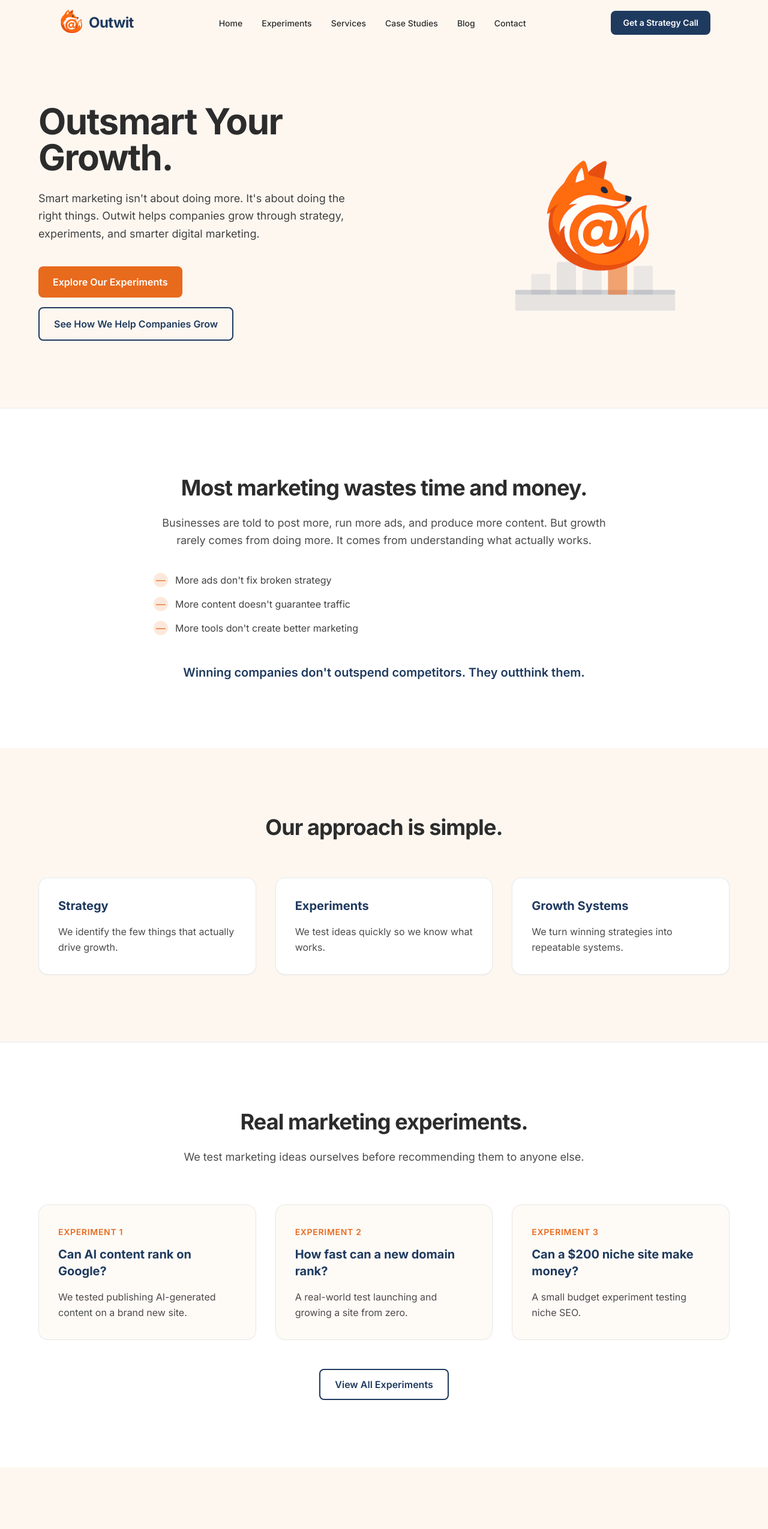
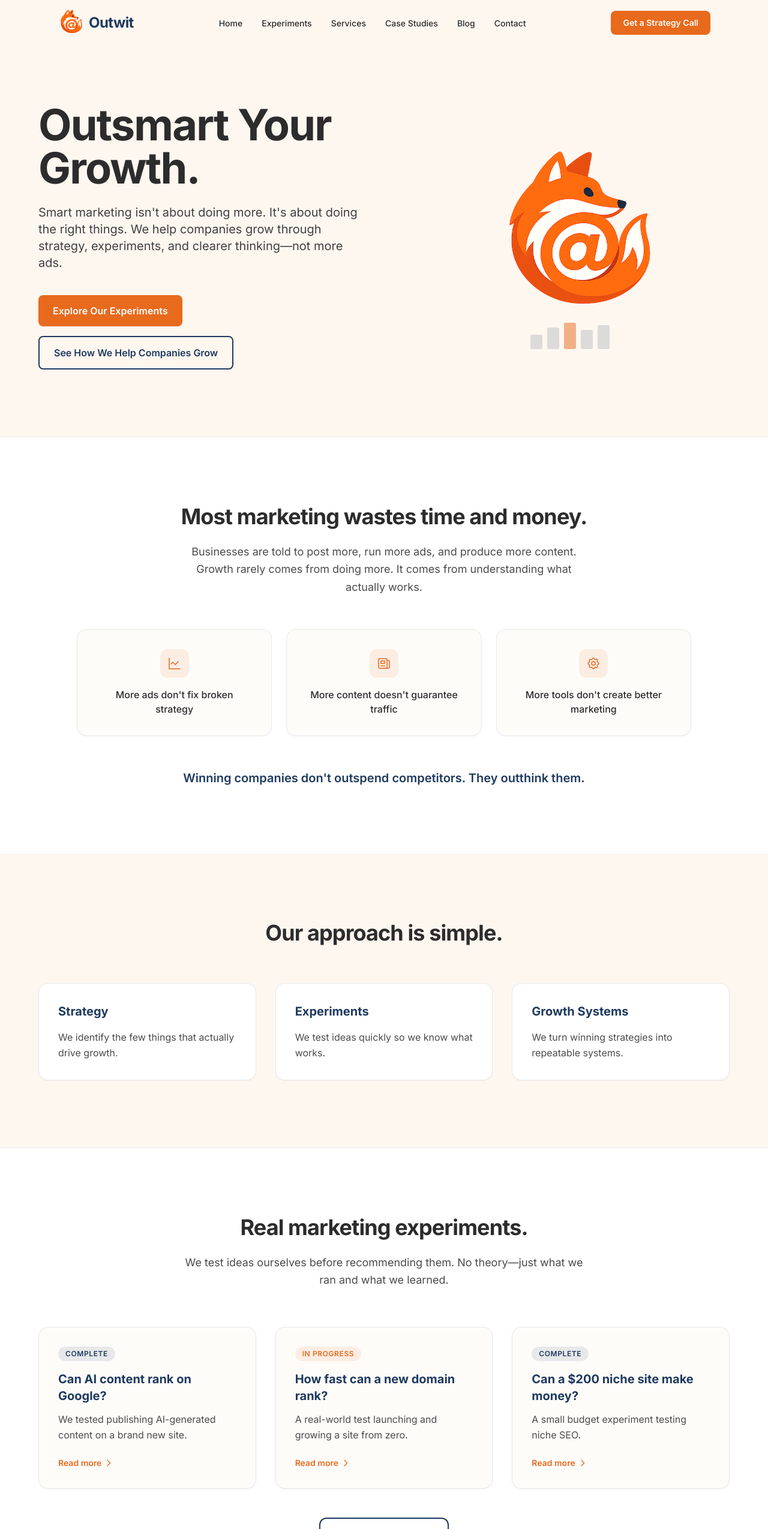
Before and after one commit to travisgoldston/outwit, a Next.js app: page / in a window 1280 px wide. Shown: the top 2549 px of the page at 60% size. Built offline with nearby package versions, Linux system fonts and the light colour scheme.

Commit message:
Update Navbar and Hero components for improved styling and content clarity; enhance visual elements in HeroVisual and adjust layout in Problem and Services components. Refactor Experiments and CaseStudies for better structure and readability, and update FinalCta and Footer for consistent design.

```diff
--- a/components/Experiments.tsx
+++ b/components/Experiments.tsx
@@ -3,18 +3,25 @@ import Link from "next/link";
 const experiments = [
   {
     title: "Can AI content rank on Google?",
-    summary:
-      "We tested publishing AI-generated content on a brand new site.",
+    summary: "We tested publishing AI-generated content on a brand new site.",
+    status: "Complete" as const,
   },
   {
     title: "How fast can a new domain rank?",
     summary: "A real-world test launching and growing a site from zero.",
+    status: "In Progress" as const,
   },
   {
     title: "Can a $200 niche site make money?",
     summary: "A small budget experiment testing niche SEO.",
+    status: "Complete" as const,
   },
 ];
+
+const statusStyles: Record<string, string> = {
+  Complete: "bg-strategy-navy/10 text-strategy-navy",
+  "In Progress": "bg-fox-orange/10 text-fox-orange",
+};
 
 export default function Experiments() {
   return (
@@ -24,31 +31,41 @@ export default function Experiments() {
           Real marketing experiments.
         </h2>
         <p className="mx-auto mt-6 max-w-2xl text-center text-lg leading-relaxed text-deep-gray/85">
-          We test marketing ideas ourselves before recommending them to anyone
-          else.
+          We test ideas ourselves before recommending them. No theory—just what we ran and what we learned.
         </p>
         <div className="mt-16 grid gap-8 sm:grid-cols-3">
-          {experiments.map((exp, i) => (
+          {experiments.map((exp) => (
             <article
               key={exp.title}
-              className="rounded-2xl border border-strategy-navy/10 bg-cream/50 p-8 transition-all duration-300 hover:border-fox-orange/30 hover:shadow-md"
+              className="flex flex-col rounded-2xl border border-strategy-navy/10 bg-cream/40 p-8 shadow-sm transition-all duration-300 hover:border-fox-orange/20 hover:shadow-md"
             >
-              <span className="text-sm font-semibold uppercase tracking-wider text-fox-orange">
-                Experiment {i + 1}
+              <span
+                className={`inline-flex w-fit rounded-full px-3 py-1 text-xs font-semibold uppercase tracking-wider ${statusStyles[exp.status] ?? "bg-deep-gray/10 text-deep-gray"}`}
+              >
+                {exp.status}
               </span>
-              <h3 className="mt-3 text-xl font-bold text-strategy-navy">
+              <h3 className="mt-4 text-xl font-bold text-strategy-navy">
                 {exp.title}
               </h3>
-              <p className="mt-4 leading-relaxed text-deep-gray/85">
+              <p className="mt-3 flex-1 leading-relaxed text-deep-gray/85">
                 {exp.summary}
               </p>
+              <Link
+                href="#blog"
+                className="mt-6 inline-flex items-center text-sm font-semibold text-fox-orange transition-colors hover:text-fox-orange/80"
+              >
+                Read more
+                <svg className="ml-1 h-4 w-4" fill="none" viewBox="0 0 24 24" stroke="currentColor" strokeWidth={2} aria-hidden>
+                  <path strokeLinecap="round" strokeLinejoin="round" d="M9 5l7 7-7 7" />
+                </svg>
+              </Link>
             </article>
           ))}
         </div>
         <div className="mt-12 flex justify-center">
           <Link
             href="#blog"
-            className="inline-flex items-center rounded-lg border-2 border-strategy-navy px-6 py-3 text-base font-semibold text-strategy-navy transition-all hover:bg-strategy-navy hover:text-white"
+            className="inline-flex items-center justify-center rounded-xl border-2 border-strategy-navy px-6 py-3.5 text-base font-semibold text-strategy-navy transition-all hover:bg-strategy-navy hover:text-white"
           >
             View All Experiments
           </Link>
--- a/components/Hero.tsx
+++ b/components/Hero.tsx
@@ -9,13 +9,11 @@ export default function Hero() {
     >
       <div className="mx-auto grid max-w-6xl gap-12 lg:grid-cols-2 lg:gap-16 lg:items-center">
         <div className="animate-fade-in-up">
-          <h1 className="text-4xl font-bold tracking-tight text-deep-gray sm:text-5xl lg:text-6xl">
+          <h1 className="text-4xl font-bold tracking-tight text-deep-gray sm:text-5xl lg:text-6xl xl:text-7xl">
             Outsmart Your Growth.
           </h1>
-          <p className="mt-6 max-w-xl text-lg leading-relaxed text-deep-gray/90">
-            Smart marketing isn&apos;t about doing more. It&apos;s about doing the
-            right things. Outwit helps companies grow through strategy,
-            experiments, and smarter digital marketing.
+          <p className="mt-6 max-w-xl text-lg leading-relaxed text-deep-gray/90 sm:text-xl">
+            Smart marketing isn&apos;t about doing more. It&apos;s about doing the right things. We help companies grow through strategy, experiments, and clearer thinking—not more ads.
           </p>
           <div className="mt-10 flex flex-wrap gap-4">
             <Link
--- a/components/HeroVisual.tsx
+++ b/components/HeroVisual.tsx
@@ -1,32 +1,30 @@
 import Image from "next/image";
 
-/** Minimal strategy lab visual: fox logo + desk/charts. Blends on cream. */
+/** Minimal strategy lab visual: fox logo prominently displayed. Blends on cream. */
 export default function HeroVisual() {
   return (
-    <div className="relative flex h-[280px] w-full max-w-md items-center justify-center sm:h-[320px] lg:h-[360px]">
+    <div className="relative flex h-[320px] w-full max-w-lg items-center justify-center sm:h-[380px] lg:h-[440px]">
       <Image
         src="/assets/logo-icon.png"
         alt=""
-        width={200}
-        height={200}
-        className="relative z-10 h-40 w-40 object-contain sm:h-48 sm:w-48 lg:h-52 lg:w-52"
+        width={320}
+        height={320}
+        className="relative z-10 h-48 w-48 object-contain sm:h-56 sm:w-56 lg:h-64 lg:w-64 xl:h-72 xl:w-72"
         priority
       />
-      {/* Minimal desk + chart bars - strategy/lab feel */}
+      {/* Subtle chart bars - strategy/lab feel */}
       <svg
-        className="absolute bottom-0 left-1/2 w-full max-w-xs -translate-x-1/2 text-strategy-navy/20"
-        viewBox="0 0 240 120"
+        className="absolute bottom-4 left-1/2 w-full max-w-[200px] -translate-x-1/2 text-strategy-navy/15"
+        viewBox="0 0 200 80"
         fill="none"
         xmlns="http://www.w3.org/2000/svg"
         aria-hidden
       >
-        <rect x="20" y="70" width="200" height="6" rx="2" fill="currentColor" />
-        <rect x="20" y="76" width="200" height="20" rx="2" fill="currentColor" opacity="0.5" />
-        <rect x="40" y="50" width="24" height="26" rx="2" fill="currentColor" opacity="0.4" />
-        <rect x="72" y="35" width="24" height="41" rx="2" fill="currentColor" opacity="0.5" />
-        <rect x="104" y="45" width="24" height="31" rx="2" fill="currentColor" opacity="0.4" />
-        <rect x="136" y="25" width="24" height="51" rx="2" fill="#E86A1D" opacity="0.6" />
-        <rect x="168" y="40" width="24" height="36" rx="2" fill="currentColor" opacity="0.4" />
+        <rect x="24" y="40" width="20" height="24" rx="3" fill="currentColor" />
+        <rect x="52" y="28" width="20" height="36" rx="3" fill="currentColor" />
+        <rect x="80" y="20" width="20" height="44" rx="3" fill="#E86A1D" opacity="0.5" />
+        <rect x="108" y="32" width="20" height="32" rx="3" fill="currentColor" />
+        <rect x="136" y="24" width="20" height="40" rx="3" fill="currentColor" />
       </svg>
     </div>
   );
--- a/components/Navbar.tsx
+++ b/components/Navbar.tsx
@@ -63,7 +63,7 @@ export default function Navbar() {
         <div className="hidden items-center gap-4 md:flex">
           <Link
             href="#contact"
-            className="rounded-lg bg-strategy-navy px-5 py-2.5 text-sm font-semibold text-white transition-all hover:bg-strategy-navy/90 hover:shadow-md"
+            className="rounded-lg bg-fox-orange px-5 py-2.5 text-sm font-semibold text-white transition-all hover:bg-fox-orange/90 hover:shadow-md"
           >
             Get a Strategy Call
           </Link>
@@ -100,7 +100,7 @@ export default function Navbar() {
             <li>
               <Link
                 href="#contact"
-                className="inline-block rounded-lg bg-strategy-navy px-5 py-2.5 text-sm font-semibold text-white"
+                className="inline-block rounded-lg bg-fox-orange px-5 py-2.5 text-sm font-semibold text-white"
                 onClick={() => setMobileOpen(false)}
               >
                 Get a Strategy Call
--- a/components/Problem.tsx
+++ b/components/Problem.tsx
@@ -1,35 +1,55 @@
+const bullets = [
+  {
+    title: "More ads don't fix broken strategy",
+    icon: (
+      <svg className="h-6 w-6 shrink-0" fill="none" viewBox="0 0 24 24" stroke="currentColor" strokeWidth={1.5} aria-hidden>
+        <path strokeLinecap="round" strokeLinejoin="round" d="M3 3v18h18M18 9l-5 5-4-4-3 3" />
+      </svg>
+    ),
+  },
+  {
+    title: "More content doesn't guarantee traffic",
+    icon: (
+      <svg className="h-6 w-6 shrink-0" fill="none" viewBox="0 0 24 24" stroke="currentColor" strokeWidth={1.5} aria-hidden>
+        <path strokeLinecap="round" strokeLinejoin="round" d="M19 20H5a2 2 0 01-2-2V6a2 2 0 012-2h10a2 2 0 012 2v1m2 13a2 2 0 01-2-2V7m2 13a2 2 0 002-2V9a2 2 0 00-2-2h-2m-4-3H9M7 16h6M7 8h6v4H7V8z" />
+      </svg>
+    ),
+  },
+  {
+    title: "More tools don't create better marketing",
+    icon: (
+      <svg className="h-6 w-6 shrink-0" fill="none" viewBox="0 0 24 24" stroke="currentColor" strokeWidth={1.5} aria-hidden>
+        <path strokeLinecap="round" strokeLinejoin="round" d="M10.325 4.317c.426-1.756 2.924-1.756 3.35 0a1.724 1.724 0 002.573 1.066c1.543-.94 3.31.826 2.37 2.37a1.724 1.724 0 001.065 2.572c1.756.426 1.756 2.924 0 3.35a1.724 1.724 0 00-1.066 2.573c.94 1.543-.826 3.31-2.37 2.37a1.724 1.724 0 00-2.572 1.065c-.426 1.756-2.924 1.756-3.35 0a1.724 1.724 0 00-2.573-1.066c-1.543.94-3.31-.826-2.37-2.37a1.724 1.724 0 00-1.065-2.572c-1.756-.426-1.756-2.924 0-3.35a1.724 1.724 0 001.066-2.573c-.94-1.543.826-3.31 2.37-2.37.996.608 2.296.07 2.572-1.065z" />
+        <path strokeLinecap="round" strokeLinejoin="round" d="M15 12a3 3 0 11-6 0 3 3 0 016 0z" />
+      </svg>
+    ),
+  },
+];
+
 export default function Problem() {
-  const bullets = [
-    "More ads don't fix broken strategy",
-    "More content doesn't guarantee traffic",
-    "More tools don't create better marketing",
-  ];
-
   return (
     <section className="border-t border-strategy-navy/10 bg-white px-6 py-20 lg:px-8 lg:py-28">
-      <div className="mx-auto max-w-3xl text-center">
-        <h2 className="text-3xl font-bold tracking-tight text-deep-gray sm:text-4xl">
+      <div className="mx-auto max-w-5xl">
+        <h2 className="text-center text-3xl font-bold tracking-tight text-deep-gray sm:text-4xl">
           Most marketing wastes time and money.
         </h2>
-        <p className="mt-6 text-lg leading-relaxed text-deep-gray/85">
-          Businesses are told to post more, run more ads, and produce more
-          content. But growth rarely comes from doing more. It comes from
-          understanding what actually works.
+        <p className="mx-auto mt-6 max-w-2xl text-center text-lg leading-relaxed text-deep-gray/85">
+          Businesses are told to post more, run more ads, and produce more content. Growth rarely comes from doing more. It comes from understanding what actually works.
         </p>
-        <ul className="mt-10 space-y-4 text-left">
-          {bullets.map((item, i) => (
-            <li
-              key={i}
-              className="flex items-center gap-3 text-deep-gray/90 transition-colors hover:text-strategy-navy"
+        <div className="mt-14 grid gap-6 sm:grid-cols-3">
+          {bullets.map((item) => (
+            <div
+              key={item.title}
+              className="flex flex-col items-center rounded-2xl border border-strategy-navy/10 bg-cream/40 p-8 text-center shadow-sm transition-shadow hover:shadow-md"
             >
-              <span className="flex h-6 w-6 shrink-0 items-center justify-center rounded-full bg-fox-orange/15 text-fox-orange" aria-hidden>
-                —
+              <span className="flex h-12 w-12 items-center justify-center rounded-xl bg-fox-orange/10 text-fox-orange">
+                {item.icon}
               </span>
-              <span>{item}</span>
-            </li>
+              <p className="mt-4 font-medium text-deep-gray">{item.title}</p>
+            </div>
           ))}
-        </ul>
-        <p className="mt-12 text-xl font-semibold text-strategy-navy">
+        </div>
+        <p className="mt-14 text-center text-xl font-semibold text-strategy-navy">
           Winning companies don&apos;t outspend competitors. They outthink them.
         </p>
       </div>
--- a/components/Services.tsx
+++ b/components/Services.tsx
@@ -24,7 +24,7 @@ export default function Services() {
           {services.map((service) => (
             <div
               key={service.title}
-              className="rounded-2xl border border-strategy-navy/10 bg-white p-8 transition-all duration-300 hover:border-fox-orange/30 hover:shadow-md"
+              className="rounded-2xl border border-strategy-navy/10 bg-white p-8 shadow-sm transition-all duration-300 hover:border-fox-orange/20 hover:shadow-md"
             >
               <h3 className="text-xl font-bold text-strategy-navy">
                 {service.title}
```
Also changed, not shown: components/Approach.tsx (+3 -4 lines), components/CaseStudies.tsx (+13 -10 lines), components/FinalCta.tsx (+4 -4 lines), components/Footer.tsx (+6 -4 lines).
